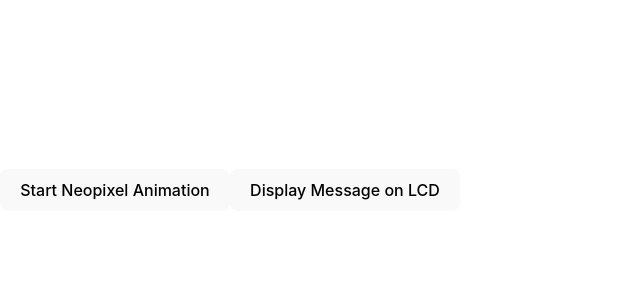
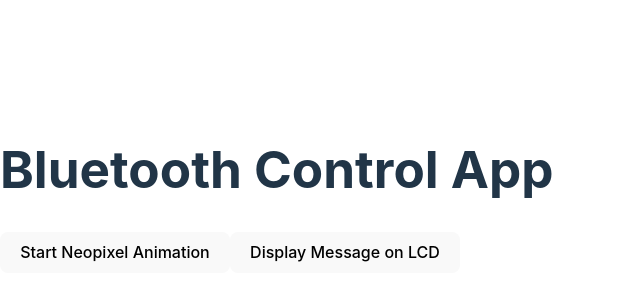
Before and after one commit to kailaho/capstoneTest, a React (Vite) app in the folder my-react-app/: page / in a window 1280 px wide. Shown: the part 210-510 px from the top of the page, without its empty margins (0-640 px from the left). Built offline with nearby package versions, Linux system fonts and the light colour scheme.

Commit message:
new hm10

```diff
--- a/my-react-app/src/App.jsx
+++ b/my-react-app/src/App.jsx
@@ -47,6 +47,7 @@ function App() {
 
   return (
     <div>
+      <h1>Bluetooth Control App</h1>
       <button onClick={handleNeopixelAnimation}>Start Neopixel Animation</button>
       <button onClick={handleLcdMessage}>Display Message on LCD</button>
     </div>
```
